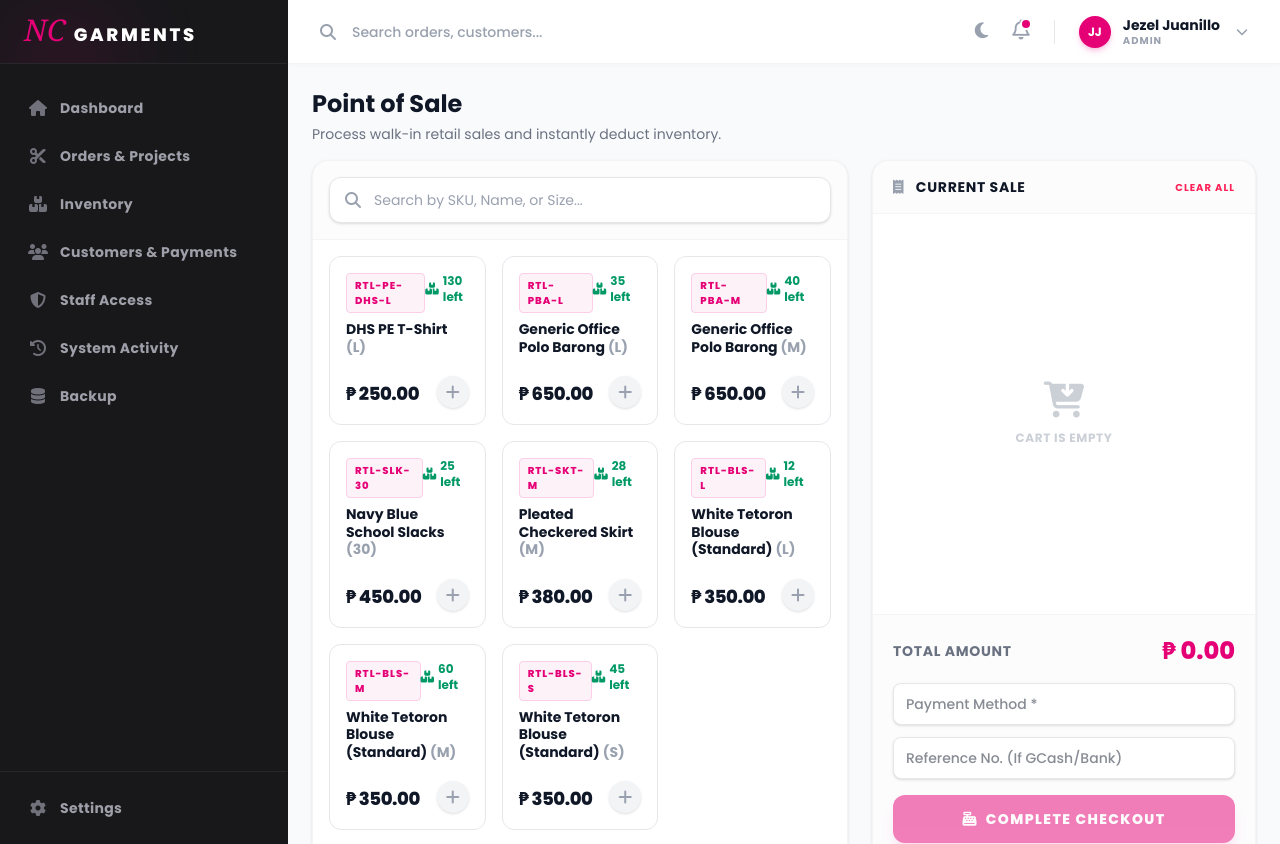
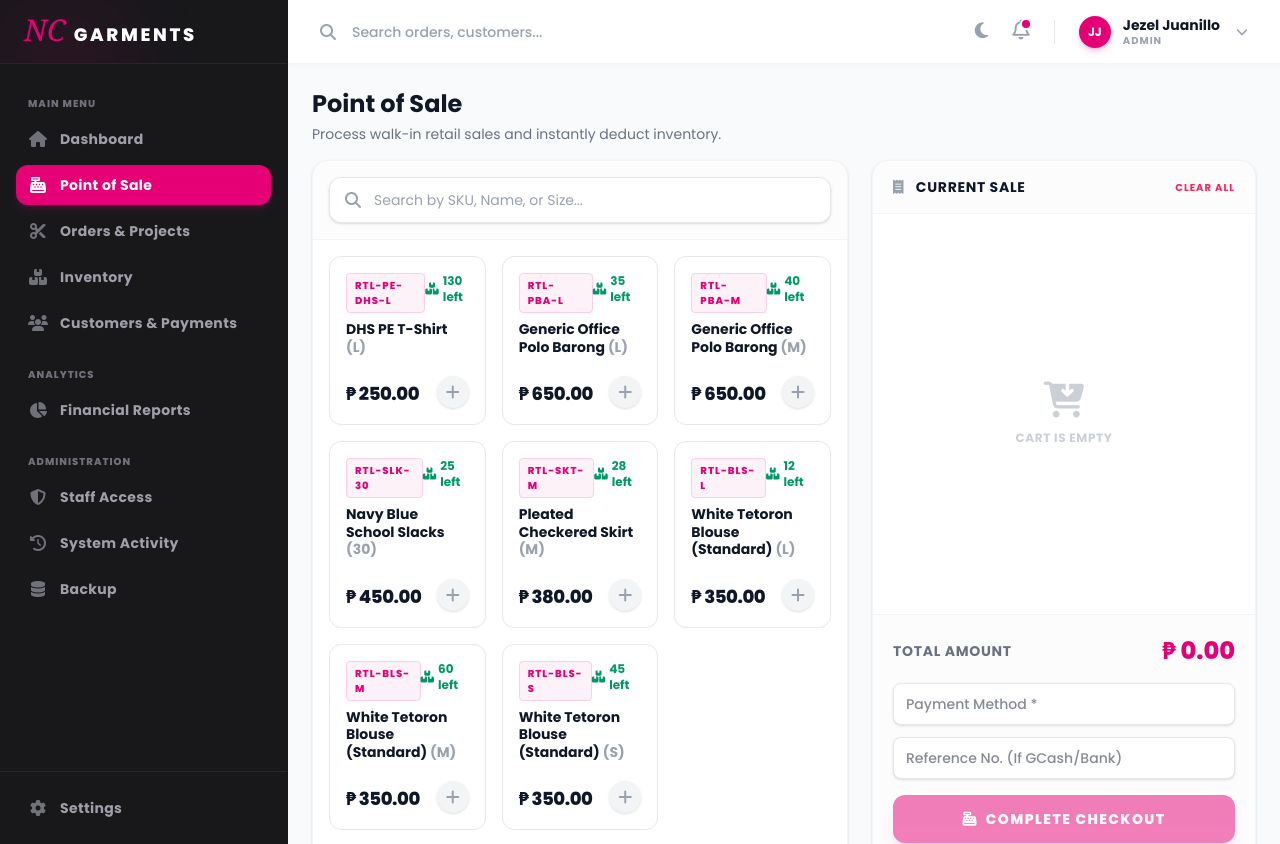
Before and after one commit to KiriyaGraysen/nc_garments, a PHP site: page /pos.php in a window 1280 px wide. Run offline with PHP 8.4, Linux system fonts and the light colour scheme; a user stored in the database is signed in; data comes from the database, SQL or seed files in the repository; data that the repository does not hold is empty.

Commit message:
Updated the header for new nav links

```diff
--- a/includes/header.php
+++ b/includes/header.php
@@ -66,7 +66,6 @@ $current_page = basename($_SERVER['PHP_SELF']);
     <script src="https://cdn.jsdelivr.net/npm/@tailwindcss/browser@4"></script>
 
     <link rel="stylesheet" href="https://cdnjs.cloudflare.com/ajax/libs/font-awesome/6.5.2/css/all.min.css">
-
     <link href="https://fonts.googleapis.com/css2?family=Poppins:wght@400;500;600;700;800&display=swap" rel="stylesheet">
 
     <style type="text/tailwindcss">
@@ -121,11 +120,18 @@ $current_page = basename($_SERVER['PHP_SELF']);
             </button>
         </div>
 
-        <nav class="flex-1 px-4 py-6 space-y-2 overflow-y-auto">
+        <nav class="flex-1 px-4 py-6 space-y-1.5 overflow-y-auto">
+
+            <p class="px-3 text-[10px] font-black text-zinc-500 uppercase tracking-widest mb-2 mt-2">Main Menu</p>
 
             <a href="index.php" class="flex items-center gap-3 px-3 py-2.5 rounded-xl transition-all duration-200 group <?php echo ($current_page == 'index.php') ? 'bg-pink-600 text-white shadow-md shadow-pink-600/20' : 'text-zinc-400 hover:bg-zinc-800 hover:text-white'; ?>">
                 <i class="fa-solid fa-house w-5 text-center transition-colors <?php echo ($current_page == 'index.php') ? 'text-white' : 'text-zinc-500 group-hover:text-pink-400'; ?>"></i>
                 <span class="font-bold text-sm tracking-wide">Dashboard</span>
+            </a>
+
+            <a href="pos.php" class="flex items-center gap-3 px-3 py-2.5 rounded-xl transition-all duration-200 group <?php echo ($current_page == 'pos.php') ? 'bg-pink-600 text-white shadow-md shadow-pink-600/20' : 'text-zinc-400 hover:bg-zinc-800 hover:text-white'; ?>">
+                <i class="fa-solid fa-cash-register w-5 text-center transition-colors <?php echo ($current_page == 'pos.php') ? 'text-white' : 'text-zinc-500 group-hover:text-pink-400'; ?>"></i>
+                <span class="font-bold text-sm tracking-wide">Point of Sale</span>
             </a>
 
             <a href="projects.php" class="flex items-center gap-3 px-3 py-2.5 rounded-xl transition-all duration-200 group <?php echo ($current_page == 'projects.php') ? 'bg-pink-600 text-white shadow-md shadow-pink-600/20' : 'text-zinc-400 hover:bg-zinc-800 hover:text-white'; ?>">
@@ -143,13 +149,22 @@ $current_page = basename($_SERVER['PHP_SELF']);
                 <span class="font-bold text-sm tracking-wide">Customers & Payments</span>
             </a>
 
+            <p class="px-3 text-[10px] font-black text-zinc-500 uppercase tracking-widest mb-2 mt-6">Analytics</p>
+
+            <a href="reports.php" class="flex items-center gap-3 px-3 py-2.5 rounded-xl transition-all duration-200 group <?php echo ($current_page == 'reports.php') ? 'bg-pink-600 text-white shadow-md shadow-pink-600/20' : 'text-zinc-400 hover:bg-zinc-800 hover:text-white'; ?>">
+                <i class="fa-solid fa-chart-pie w-5 text-center transition-colors <?php echo ($current_page == 'reports.php') ? 'text-white' : 'text-zinc-500 group-hover:text-pink-400'; ?>"></i>
+                <span class="font-bold text-sm tracking-wide">Financial Reports</span>
+            </a>
+
+            <p class="px-3 text-[10px] font-black text-zinc-500 uppercase tracking-widest mb-2 mt-6">Administration</p>
+
             <a href="staff.php" class="flex items-center gap-3 px-3 py-2.5 rounded-xl transition-all duration-200 group <?php echo ($current_page == 'staff.php') ? 'bg-pink-600 text-white shadow-md shadow-pink-600/20' : 'text-zinc-400 hover:bg-zinc-800 hover:text-white'; ?>">
                 <i class="fa-solid fa-shield-halved w-5 text-center transition-colors <?php echo ($current_page == 'staff.php') ? 'text-white' : 'text-zinc-500 group-hover:text-pink-400'; ?>"></i>
                 <span class="font-bold text-sm tracking-wide">Staff Access</span>
             </a>
 
             <a href="system_activity.php" class="flex items-center gap-3 px-3 py-2.5 rounded-xl transition-all duration-200 group <?php echo ($current_page == 'system_activity.php') ? 'bg-pink-600 text-white shadow-md shadow-pink-600/20' : 'text-zinc-400 hover:bg-zinc-800 hover:text-white'; ?>">
-                <i class="fa-solid fa-clock-rotate-left w-5 text-center transition-colors <?php echo ($current_page == 'system_activiyt.php') ? 'text-white' : 'text-zinc-500 group-hover:text-pink-400'; ?>"></i>
+                <i class="fa-solid fa-clock-rotate-left w-5 text-center transition-colors <?php echo ($current_page == 'system_activity.php') ? 'text-white' : 'text-zinc-500 group-hover:text-pink-400'; ?>"></i>
                 <span class="font-bold text-sm tracking-wide">System Activity</span>
             </a>
 
```
